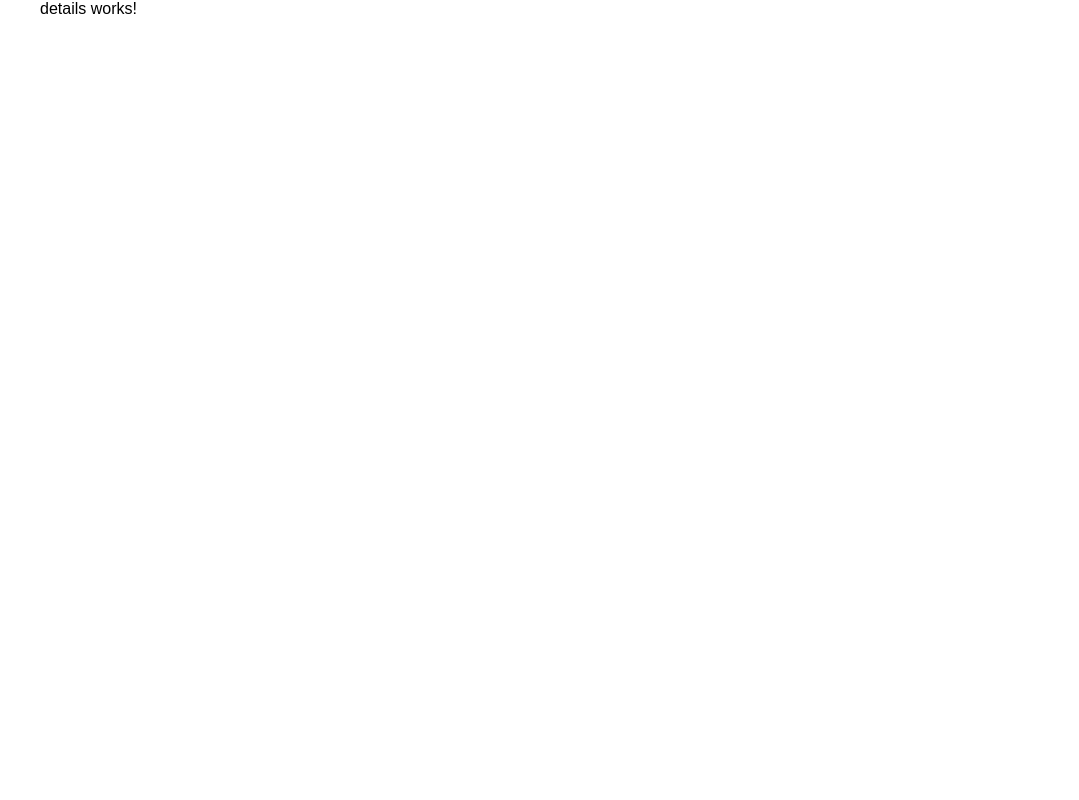
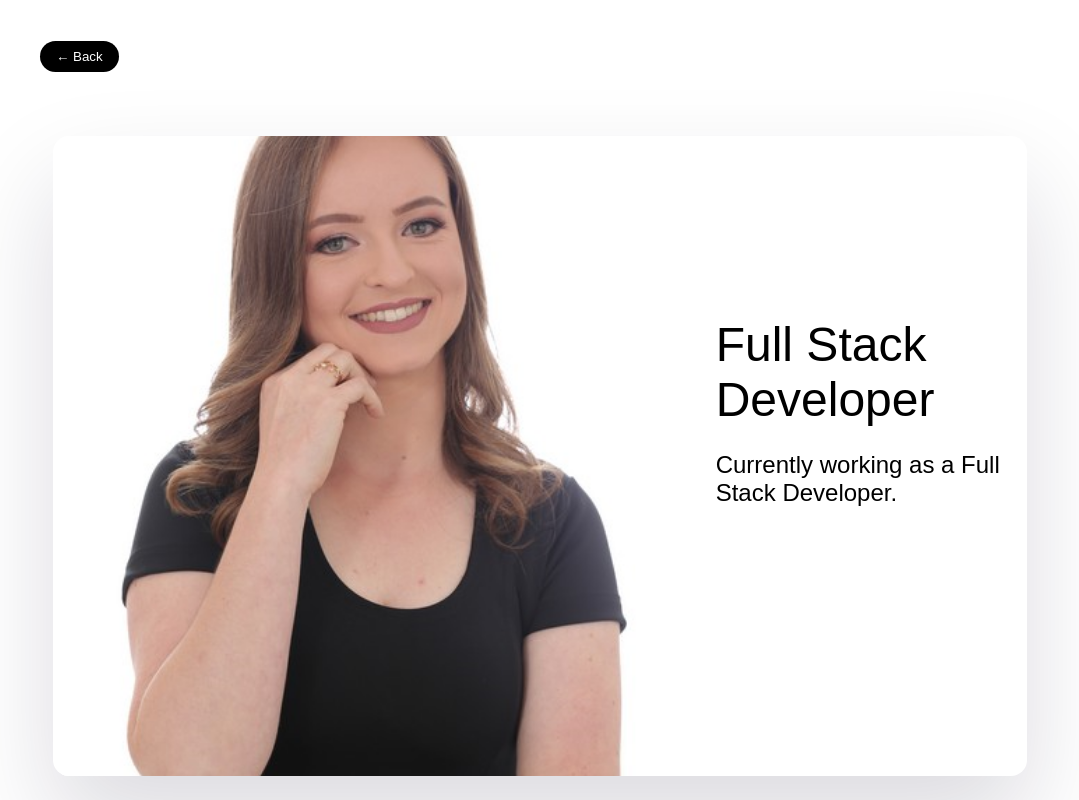
Before and after one commit to DaianaEgerMichels/angular-blog, an Angular app: page /details/1 in a window 1280 px wide. Shown: the whole page, without its empty margins (100-1179 px from the left). Built offline with nearby package versions, Linux system fonts and the light colour scheme; a web font is replaced by a local one.

Commit message:
added page details

```diff
--- a/data/dataFake.ts
+++ b/data/dataFake.ts
@@ -71,7 +71,7 @@ export const dataFake = {
       buttons: ['Live', 'Code'],
       network: 'https://www.linkedin.com/in/daiana-eger-michels/',
       live: 'https://random-generator-number-bydai-michels.netlify.app/',
-      repo: 'https://github.com/DaianaEgerMichels/redux-book-store',
+      repo: 'https://github.com/DaianaEgerMichels/random-number-generator',
       info: 'Lorem ipsum dolor sit amet consectetur adipisicing elit. Quisquam, quidem!',
     },
     {
--- a/src/app/app.module.ts
+++ b/src/app/app.module.ts
@@ -11,6 +11,7 @@ import { PaginationComponent } from './components/pagination/pagination.componen
 import { MenuFooterComponent } from './components/menu-footer/menu-footer.component';
 import { HomeComponent } from './pages/home/home.component';
 import { DetailsComponent } from './pages/details/details.component';
+import { CardDetailsComponent } from './components/card-details/card-details.component';
 
 @NgModule({
   declarations: [
@@ -22,7 +23,8 @@ import { DetailsComponent } from './pages/details/details.component';
     PaginationComponent,
     MenuFooterComponent,
     HomeComponent,
-    DetailsComponent
+    DetailsComponent,
+    CardDetailsComponent
   ],
   imports: [
     BrowserModule,
--- /dev/null
+++ b/src/app/components/card-details/card-details.component.css
@@ -0,0 +1,57 @@
+.container__card-details {
+    display: flex;
+    align-items: center;
+    justify-content: center;
+    font-size: 1.5rem;
+    padding: 0.5rem;
+    gap: 1.5rem;
+    box-shadow: rgba(17, 12, 46, 0.15) 0px 48px 100px 0px;
+    border-radius: 1rem;
+    max-height: 80vh;
+    overflow: hidden;
+}
+
+.content-image {
+    flex: 2;
+
+}
+
+img {
+    width: 100%;
+    max-height: 100%;
+    border-radius: 0.5rem 0 0 0.5rem;
+    object-fit: cover;
+}
+
+.content-info {
+    flex: 1;
+    gap: 2rem;
+    height: 100%;
+    display: flex;
+    flex-direction: column;
+    align-items: start;
+    justify-content: inherit;
+}
+
+.info {
+    display: flex;
+    flex-direction: column;
+    gap: 1.5rem;
+    padding: 0.5rem;
+}
+
+.buttons {
+    display: flex;
+    align-items: center;
+    padding: 0.25rem;
+    min-height: 7vh;
+    gap: 0.5rem;
+}
+
+button {
+    border: 2px solid;
+    height: 30px;
+    width: 50px;
+    border-radius: 1rem;
+    cursor: pointer;
+}
--- /dev/null
+++ b/src/app/components/card-details/card-details.component.html
@@ -0,0 +1,14 @@
+<div class="container__card-details">
+    <div class="content-image">
+        <img src="{{ data.photoCover }}" alt="{{ data.photoAlt}}" />
+    </div>
+    <div class="content-info">
+        <div class="info">
+            <h1>{{ data.cardTitle }}</h1>
+            <p>{{ data.cardDescription }}</p>
+        </div>
+        <div class="buttons">
+            <button *ngFor="let button of data.buttons" :id="button"  (click)="redirect(button)">{{ button }}</button>
+        </div>
+    </div>
+</div>
--- /dev/null
+++ b/src/app/components/card-details/card-details.component.ts
@@ -0,0 +1,30 @@
+import { Component, Input, OnInit } from '@angular/core';
+import { ActivatedRoute } from '@angular/router';
+import { dataFake } from 'data/dataFake';
+
+@Component({
+  selector: 'app-card-details',
+  templateUrl: './card-details.component.html',
+  styleUrls: ['./card-details.component.css']
+})
+export class CardDetailsComponent  implements OnInit {
+
+  data: any;
+
+  constructor(private route: ActivatedRoute) { }
+
+  ngOnInit(): void {
+    this.route.params.subscribe(params => {
+      this.data = dataFake.smallCard[params['id'] - 1];
+    });
+  }
+
+  redirect(button: string): void {
+    if (button === "Live") {
+      window.open(this.data.live, "_blank");
+    } else if (button === "Code") {
+      window.open(this.data.repo, "_blank");
+    }
+  }
+
+}
--- a/src/app/pages/details/details.component.css
+++ b/src/app/pages/details/details.component.css
@@ -0,0 +1,32 @@
+.container {
+    display: flex;
+    flex-direction: column;
+    justify-content: center;
+    align-items: center;
+    gap: 4rem;
+    min-height: 100vh;
+    max-width: 1000px;
+    margin: 0 auto !important;
+}
+
+.container__back {
+    display: flex;
+    align-items: center;
+    justify-content: start;
+    gap: 1rem;
+    width: 100%;
+    margin-top: 1rem;
+}
+
+.back-button {
+    background-color: black;
+    color: white;
+    border: none;
+    padding: 0.5rem 1rem;
+    border-radius: 1rem;
+    cursor: pointer;
+}
+
+.back-button:hover {
+    background-color: #1b567d;
+}
--- a/src/app/pages/details/details.component.html
+++ b/src/app/pages/details/details.component.html
@@ -1 +1,6 @@
-<p>details works!</p>
+<div class="container">
+    <div class="container__back">
+        <button class="back-button" (click)="goBack()">← Back</button>
+    </div>
+    <app-card-details></app-card-details>
+</div>
--- a/src/app/pages/details/details.component.ts
+++ b/src/app/pages/details/details.component.ts
@@ -7,4 +7,10 @@ import { Component } from '@angular/core';
 })
 export class DetailsComponent {
 
+  constructor() { }
+
+  goBack(): void {
+    window.history.back();
+  }
+
 }
```
